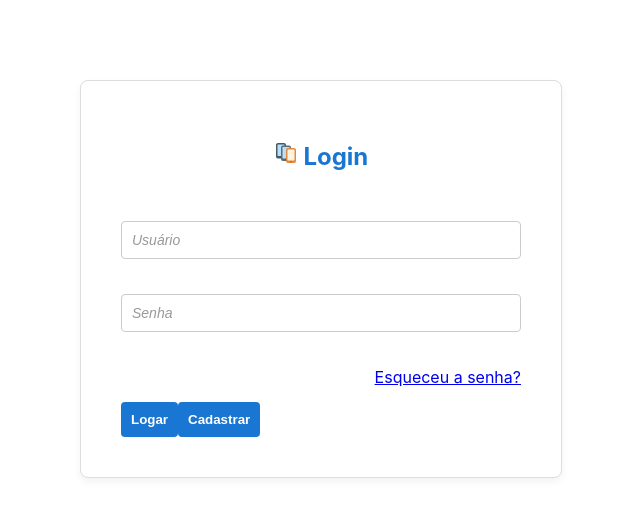
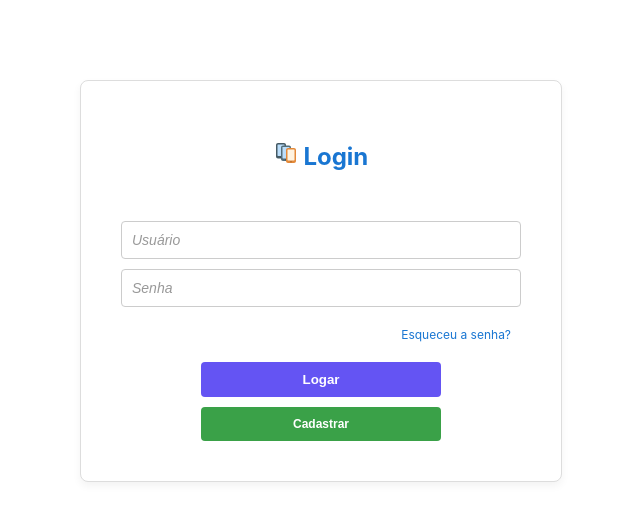
Before and after one commit to sbernardoDavi/-exame-fullstack-setembro-dtlabs-2025, a React (Create React App) app in the folder client/: page /login in a window 1280 px wide. Shown: the top 520 px of the page, without its empty margins (319-959 px from the left). Built offline with nearby package versions, Linux system fonts and the light colour scheme.

Commit message:
fix: melhorando visual da pagina de login e adicionando efeitos visuais.

```diff
--- a/client/src/components/Header/header.css
+++ b/client/src/components/Header/header.css
@@ -22,12 +22,12 @@
 }
 
 .nav-links a:hover {
-  background-color: #1976d2;
-  color: white;
+  transform: scale(1.1);
 }
 
 .nav-links a.active {
   border-bottom: 2px solid #1976d2;
+
 }
 
 .header-actions {
--- a/client/src/components/Login/login.css
+++ b/client/src/components/Login/login.css
@@ -20,7 +20,7 @@ h2 {
 .login-form {
   display: flex;
   flex-direction: column;
-  gap: 15px;
+  gap: 10px;
 }
 
 
@@ -43,7 +43,13 @@ h2 {
 .login-input-group {
   display: flex;
   flex-direction: row;
-  margin-bottom: 20px;
+}
+
+.button-group{
+  display: flex;
+  flex-direction: column;
+  align-items: center;
+  gap: 10px;
 }
 
 button {
@@ -57,8 +63,33 @@ button {
   transition: background-color 0.3s ease;
 }
 
+.remember{
+  background-color: transparent !important;
+  color: #1976d2 !important;
+  font-size: 12px;
+  margin: 10px;
+  transition: text-decoration 0.3s ease;
+  text-decoration: none;
+}
+
+.remember:hover {
+  text-decoration: underline;
+  cursor: pointer;
+}
+
+.button-login{
+  background-color: rgb(100, 84, 243);
+  width: 60%;
+}
+
+.button-register{
+  background-color: rgb(58, 161, 72);
+  width: 60%;
+  font-size: 12px;
+}
+
 button:hover {
-  background-color: #125ea5;
+  background-color: #000000;
 }
 
 .error-message {
@@ -66,7 +97,9 @@ button:hover {
   font-weight: bold;
   text-align: center;
   margin-top: -10px;
+  font-size: 14px;
 }
+
 
 @media (max-width: 500px) {
   .login-container {
--- a/client/src/components/Register/register.tsx
+++ b/client/src/components/Register/register.tsx
@@ -42,8 +42,9 @@ function RegisterPage() {
           required
         />
 
-        <button type="submit">Cadastrar</button>
-
+        <div style={{ display: "flex", justifyContent: "center" }}>
+            <button style={{ width: "60%" }} type="submit">Cadastrar</button>
+        </div>
         {message && <p className="register-message">{message}</p>}
       </form>
     </div>
```
